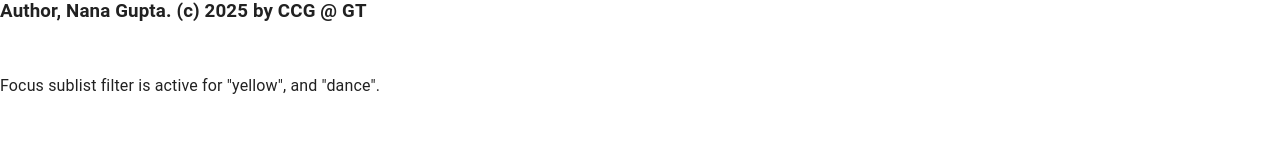
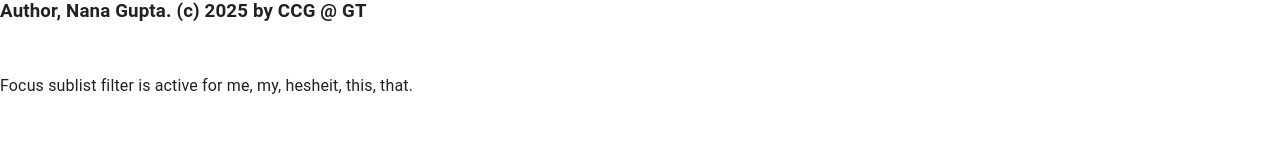
Before and after one commit to meghnamitt/Significant, a React (Vite) app: page /gtk-app in a window 1280 px wide. Shown: the part 162-326 px from the top of the page. Built offline with nearby package versions, Linux system fonts and the light colour scheme; no server answers.

Commit message:
randomized-word-list

```diff
--- a/src/pages/GTKApp.tsx
+++ b/src/pages/GTKApp.tsx
@@ -15,6 +15,11 @@ function GTKApp() {
         setNotification(message);
     };
 
+    const wordList: string[] = [];
+    for (let i = 0; i < 5; i++) {
+        wordList[i] = allWords[(randOffset + i) % allWords.length];
+    }
+
     useEffect(() => {
         if (notification) {
             const timeId = setTimeout(() => {
@@ -31,10 +36,10 @@ function GTKApp() {
         <div className="app-container">
             <h1> GTK Web Demo </h1>
             <h3>Author, Nana Gupta. (c) 2025 by CCG @ GT</h3>
-            <p> Focus sublist filter is active for "yellow", and "dance". </p>
+            <p> Focus sublist filter is active for {wordList.join(", ")}. </p>
             <div className="gtk-wrapper">
                 <Gtk
-                    focusSublist={['table', 'yellow']}
+                    focusSublist={wordList}
                     callback={(sign) => showNotification(`Detected: ${sign}`)}
                     ref={gtkRef}
                 />
@@ -77,5 +82,6 @@ const wordList: string[] = [];
 for (let i = 0; i < 5; i++) {
     wordList[i] = allWords[(randOffset + i) % allWords.length];
 }
+console.log("Word list:", wordList);
 
 export default GTKApp
```
